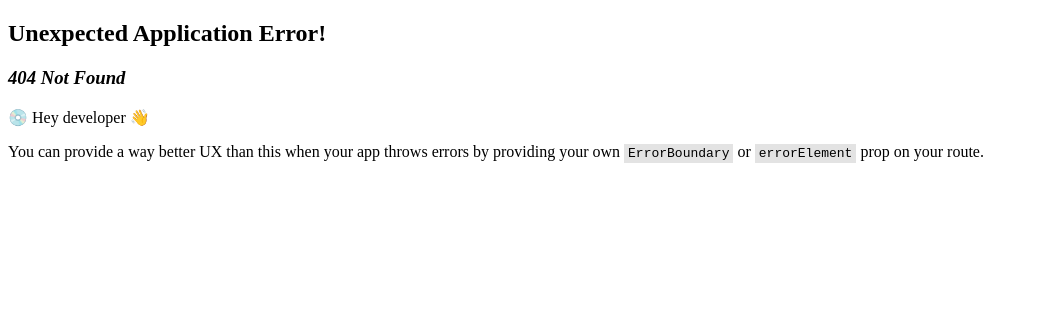
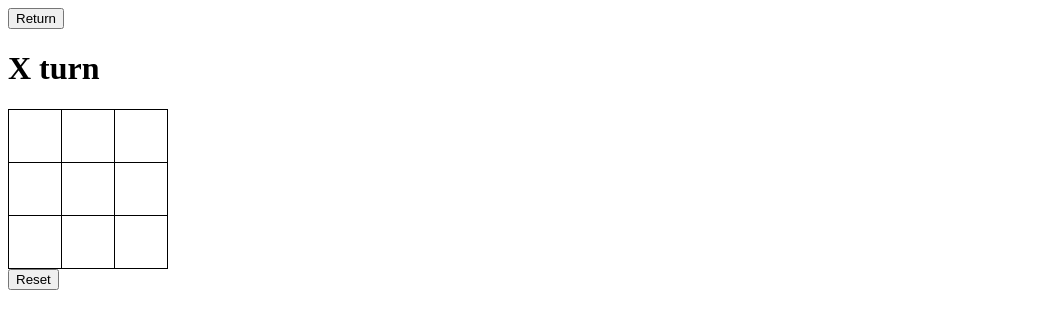
Before and after one commit to LucasdRossi/great-front-end, a React (Vite) app: page /tic-tac-toe in a window 1280 px wide. Before the commit this address had no page. Shown: the top 328 px of the page, without its empty margins (0-1039 px from the left). Built offline with nearby package versions, Linux system fonts and the light colour scheme.

Commit message:
Tic Tac Toe

```diff
--- /dev/null
+++ b/src/pages/TicTacToe/components/TicTacToe/TicTacToe.tsx
@@ -0,0 +1,183 @@
+import { useReducer } from "react";
+import "./tic-tac-toe.css";
+
+type GameActions =
+  | { type: "RESET" }
+  | { type: "MOVE"; payload: { row: number; cell: number } };
+
+interface GameState {
+  playsCount: number;
+  isWin: boolean;
+  isTie: boolean;
+  turn: "X" | "O";
+  board: Array<Array<string | null>>;
+}
+
+const getInitialState = (): GameState => ({
+  playsCount: 0,
+  isTie: false,
+  isWin: false,
+  turn: "X",
+  board: Array.from({ length: 3 }, () => null).map(() =>
+    Array.from({ length: 3 }, () => null)
+  ),
+});
+
+const checkWin = (board: GameState["board"], turn: GameState["turn"]) => {
+  let isWin = false;
+
+  // If the row is full with the same letter
+  isWin = board.some((row) => row.every((cell) => cell === turn));
+
+  if (!isWin) {
+    // If a column is full with the same letter
+    for (let column = 0; column < board.length; column++) {
+      let win = true;
+      for (let row = 0; row < board.length; row++) {
+        if (board[row][column] !== turn) {
+          win = false;
+          break;
+        }
+      }
+      if (win) {
+        isWin = true;
+        break;
+      }
+    }
+  }
+
+  if (!isWin) {
+    // If DP or DS is full with the same letter
+    let win = true;
+    for (let i = 0; i < board.length; i++) {
+      if (board[i][i] !== turn) {
+        win = false;
+        break;
+      }
+    }
+
+    if (!win) {
+      win = true;
+      for (let i = board.length - 1; i >= 0; i--) {
+        if (board[board.length - 1 - i][i] !== turn) {
+          win = false;
+          break;
+        }
+      }
+    }
+
+    isWin = win;
+  }
+
+  return isWin;
+};
+
+function gameReducer(state: GameState, action: GameActions): GameState {
+  if (action.type === "RESET") {
+    return getInitialState();
+  }
+  if (action.type === "MOVE") {
+    const { cell, row } = action.payload;
+
+    if (state.board[row][cell] !== null) return state;
+
+    const newBoard = state.board.map((rowArray, rowIndex) => {
+      if (rowIndex !== row) return rowArray;
+      return rowArray.map((cellValue, cellIndex) => {
+        if (cellIndex !== cell) return cellValue;
+        return state.turn;
+      });
+    });
+
+    const playsCount = state.playsCount + 1;
+    const newTurn = state.turn === "X" ? "O" : "X";
+
+    const isTie = playsCount === Math.pow(state.board.length, 2);
+
+    if (isTie) {
+      return {
+        ...state,
+        board: newBoard,
+        isTie: true,
+        isWin: false,
+        turn: newTurn,
+        playsCount: playsCount,
+      };
+    }
+
+    let isWin = false;
+    if (playsCount >= 5) {
+      isWin = checkWin(newBoard, state.turn);
+    }
+
+    return {
+      ...state,
+      board: newBoard,
+      turn: isWin ? state.turn : newTurn,
+      isWin,
+      playsCount: playsCount,
+    };
+  }
+
+  return state;
+}
+
+export default function TicTacToe() {
+  const [game, dispatch] = useReducer(gameReducer, getInitialState());
+
+  const resetGame = () => {
+    dispatch({ type: "RESET" });
+  };
+
+  const handleCellClick = (row: number, cell: number) => {
+    if (!game.isWin) {
+      dispatch({
+        type: "MOVE",
+        payload: {
+          cell,
+          row,
+        },
+      });
+    }
+  };
+
+  return (
+    <>
+      <h1>
+        {game.isTie && "Tie"}
+        {game.isWin && `${game.turn} WINS`}
+        {!game.isWin && !game.isTie && `${game.turn} turn`}
+      </h1>
+      <table className="tic-tac-toe__board">
+        <tbody>
+          {game.board.map((row, rowIndex) => (
+            <tr className="tic-tac-toe__row" key={`row_${rowIndex}`}>
+              {row.map((cell, cellIndex) => (
+                <Cell
+                  key={`cell_${rowIndex}_${cellIndex}`}
+                  handleClick={() => handleCellClick(rowIndex, cellIndex)}
+                >
+                  {cell}
+                </Cell>
+              ))}
+            </tr>
+          ))}
+        </tbody>
+      </table>
+      <button onClick={resetGame}>Reset</button>
+    </>
+  );
+}
+
+interface CellProps {
+  children: React.ReactNode;
+  handleClick: () => void;
+}
+
+function Cell(props: CellProps) {
+  return (
+    <td className="tic-tac-toe__cell" role="button" onClick={props.handleClick}>
+      {props.children}
+    </td>
+  );
+}
--- /dev/null
+++ b/src/pages/TicTacToe/components/TicTacToe/index.ts
@@ -0,0 +1 @@
+export { default } from "./TicTacToe";
--- /dev/null
+++ b/src/pages/TicTacToe/components/TicTacToe/tic-tac-toe.css
@@ -0,0 +1,13 @@
+.tic-tac-toe__body {
+}
+
+.tic-tac-toe__cell {
+  --size: 50px;
+
+  width: var(--size);
+  height: var(--size);
+
+  cursor: pointer;
+  text-align: center;
+  font-size: 20px;
+}
--- /dev/null
+++ b/src/pages/TicTacToe/index.tsx
@@ -0,0 +1,12 @@
+import { withHeader } from "../../components/Header";
+import TicTacToe from "./components/TicTacToe";
+
+function TicTacToePage() {
+  return (
+    <main style={{ marginTop: 10 }}>
+      <TicTacToe />
+    </main>
+  );
+}
+
+export default withHeader(TicTacToePage);
--- a/src/router.tsx
+++ b/src/router.tsx
@@ -10,6 +10,7 @@ import TemperatureConverter from "./pages/TemperatureConverter";
 import Tweet from "./pages/Tweet";
 import LikeButton from "./pages/LikeButton";
 import TrafficLight from "./pages/TrafficLight";
+import TicTacToe from "./pages/TicTacToe";
 
 interface Route {
   title?: string;
@@ -84,6 +85,13 @@ export const routes: Routes = {
     },
     title: "Traffic Light",
   },
+  ticTacToe: {
+    config: {
+      path: "/tic-tac-toe",
+      element: <TicTacToe />,
+    },
+    title: "Tic Tac Toe",
+  },
 };
 
 const router = createBrowserRouter(
```
